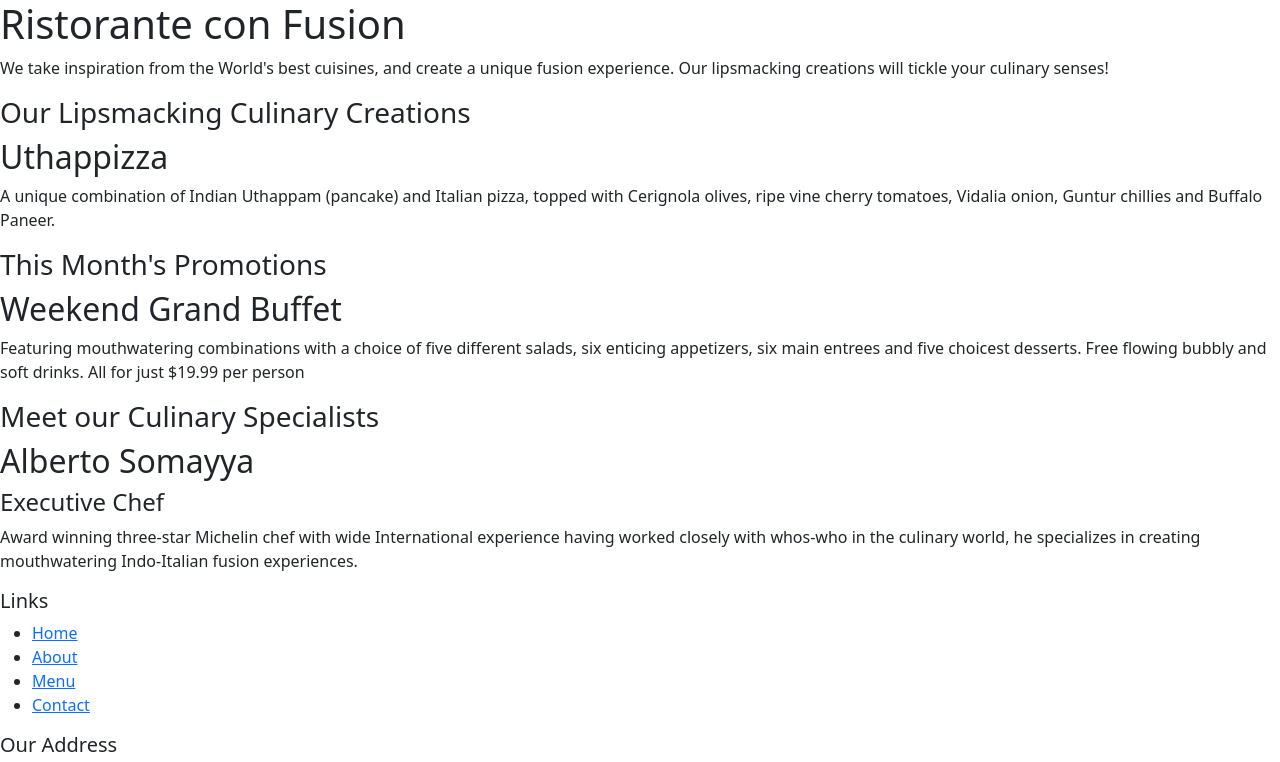
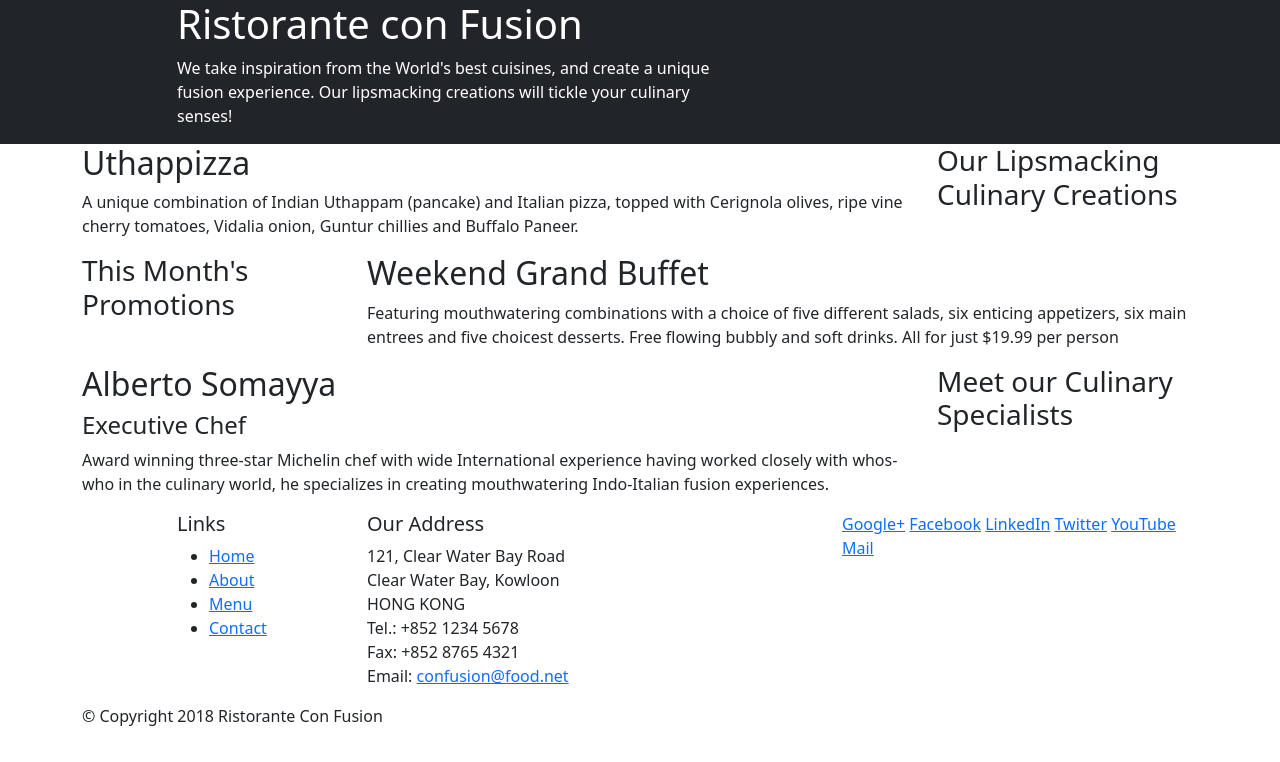
Before and after one commit to archeoss/coursera-bootstrap-4, a website: page conFusion/index.html in a window 1280 px wide. Shown: the top 762 px of the page. Drawn offline with nearby package versions, Linux system fonts and the light colour scheme.

Commit message:
containers and jumbotron added

```diff
--- a/conFusion/index.html
+++ b/conFusion/index.html
@@ -1,4 +1,4 @@
-<!DOCTYPE html>
+ <!DOCTYPE html>
 <html lang="en">
 
 <head>
@@ -14,46 +14,46 @@
 
 <body>
 
-    <header>
-        <div>
-            <div>
-                <div>
+    <header class="jumbotron bg-dark text-white">
+        <div class="container">
+            <div class="row">
+                <div class="col-12 col-sm-6 offset-1">
                     <h1>Ristorante con Fusion</h1>
                     <p>We take inspiration from the World's best cuisines, and create a unique fusion experience. Our lipsmacking creations will tickle your culinary senses!</p>
                 </div>
-                <div>
+                <div class="col-12 col-sm">
                 </div>
             </div>
         </div>
     </header>
 
-    <div>
-        <div>
-            <div>
+    <div class="container">
+        <div class="row">
+            <div class="col-12 col-sm-4 order-sm-last col-md-3">
                 <h3>Our Lipsmacking Culinary Creations</h3>
             </div>
-            <div>
+            <div class="col col-sm order-sm-first col-md">
                 <h2>Uthappizza</h2>
                 <p>A unique combination of Indian Uthappam (pancake) and Italian pizza, topped with Cerignola olives, ripe vine cherry tomatoes, Vidalia onion, Guntur chillies and Buffalo Paneer.</p>
             </div>
         </div>
 
 
-        <div>
-            <div>
+        <div class="row">
+            <div class="col-12 col-sm-4 col-md-3">
                 <h3>This Month's Promotions</h3>
             </div>
-            <div>
+            <div class="col col-sm col-md">
                 <h2>Weekend Grand Buffet</h2>
                 <p>Featuring mouthwatering combinations with a choice of five different salads, six enticing appetizers, six main entrees and five choicest desserts. Free flowing bubbly and soft drinks. All for just $19.99 per person </p>
             </div>
         </div>
 
-        <div>
-            <div>
+        <div class="row">
+            <div class="col-12 col-sm-4 order-sm-last col-md-3">
                 <h3>Meet our Culinary Specialists</h3>
             </div>
-            <div>
+            <div class="col col-sm order-sm-first col-md">
                 <h2>Alberto Somayya</h2>
                 <h4>Executive Chef</h4>
                 <p>Award winning three-star Michelin chef with wide International experience having worked closely with whos-who in the culinary world, he specializes in creating mouthwatering Indo-Italian fusion experiences. </p>
@@ -62,9 +62,9 @@
     </div>
 
     <footer>
-        <div>
-            <div>
-                <div>
+        <div class="container">
+            <div class="row">
+                <div class="col-4 offset-1 col-sm-2">
                     <h5>Links</h5>
                     <ul>
                         <li><a href="#">Home</a></li>
@@ -73,7 +73,7 @@
                         <li><a href="#">Contact</a></li>
                     </ul>
                 </div>
-                <div>
+                <div class="col-7 col-sm-5">
                     <h5>Our Address</h5>
                     <address>
 		              121, Clear Water Bay Road<br>
@@ -84,7 +84,7 @@
 		              Email: <a href="mailto:confusion@food.net">confusion@food.net</a>
 		           </address>
                 </div>
-                <div>
+                <div class="col-12 col-sm-4">
                     <div>
                         <a href="http://google.com/+">Google+</a>
                         <a href="http://www.facebook.com/profile.php?id=">Facebook</a>
@@ -95,8 +95,8 @@
                     </div>
                 </div>
            </div>
-           <div>
-                <div>
+           <div class="row">
+                <div class="col-auto">
                     <p>© Copyright 2018 Ristorante Con Fusion</p>
                 </div>
            </div>
```
